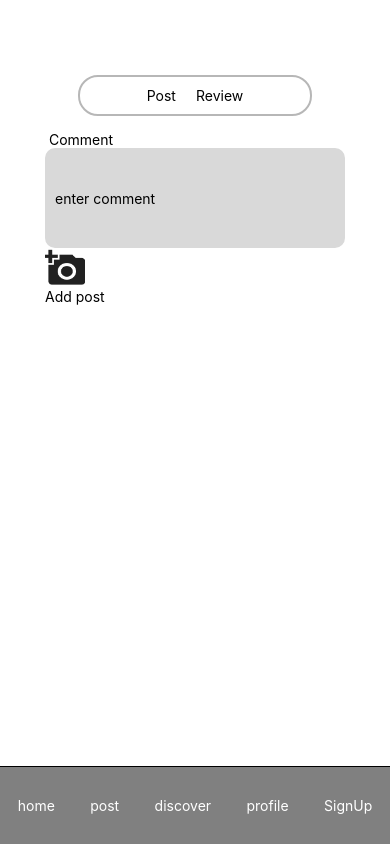
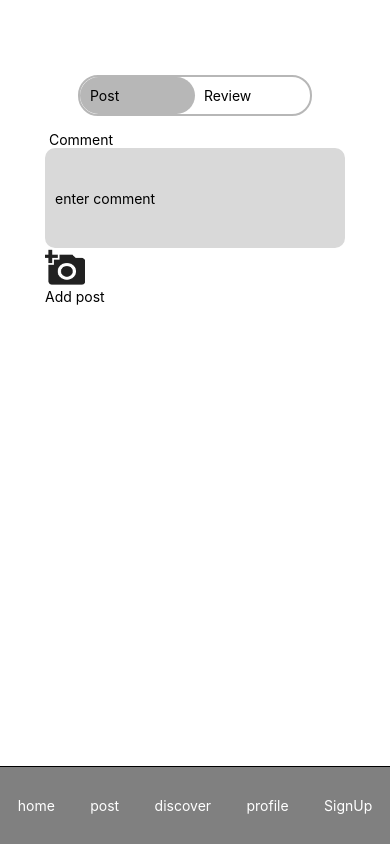
Before and after one commit to sophp516/SEEDS, a React Native app in the folder frontend/: screen /Post in a window 390 px wide. Built offline with nearby package versions, Linux system fonts and the light colour scheme; what react-native-autocomplete-dropdown would draw is missing.

Commit message:
fixed image upload

```diff
--- a/frontend/pages/Post.tsx
+++ b/frontend/pages/Post.tsx
@@ -4,9 +4,11 @@ import { Image, Platform, StyleSheet, Text, TextInput, TouchableOpacity, View }
 import { useNavigation, NavigationProp, ParamListBase } from '@react-navigation/native';
 import Slider from '@react-native-community/slider';
 import * as ImagePicker from 'expo-image-picker';
-import { db } from '../services/firestore';
+import { db , storage } from '../services/firestore';
 import { collection, addDoc} from 'firebase/firestore';
 import Navbar from '../components/Navbar';
+import { ref, uploadBytes,getDownloadURL } from 'firebase/storage';
+
 // import storage from '@react-native-firebase/storage';
 
 interface newPost{
@@ -45,7 +47,12 @@ const Post = () => {
     });
 
     const handleCreatePost = () => {
-
+        let finalPost = {...post};
+        if (post.image){
+            finalPost.image = post.image;
+        }else{
+            delete finalPost.image;
+        }
     }
 
     const handleCreateReview = async () =>{
@@ -53,18 +60,18 @@ const Post = () => {
             let finalReview = {...review};
             console.log("Review added to Firestore with ID:");
             // ERROR: Image upload doesn't work but else wise it does update on the database
-            // if (review.image){
-            //     const response = await fetch(review.image);
-            //     const blob = await response.blob();
-            //     const imgName = "img-" + new Date().getTime();
-            //     const storageRef = storage().ref(`reviews/${imgName}.jpg`);
-            //     const snapshop = await storageRef.put(blob);
-            //     const imageUrl = await storage().ref(`reviews/${imgName}.jpg`).getDownloadURL();
-            //     finalReview.image = imageUrl;
-            //     console.log("Review added to Firestore with ID:");
-            // }else{
-            //     delete finalReview.image;
-            // }
+            if (review.image){
+                const response = await fetch(review.image);
+                const blob = await response.blob(); // convert
+                const imgName = "img-" + new Date().getTime();
+                const storageRef = ref(storage, `reviews/${imgName}.jpg`)
+                const snapshop = await uploadBytes(storageRef, blob);
+                const imageUrl = await getDownloadURL(storageRef);
+                finalReview.image = imageUrl;
+                console.log("Review added to Firestore with ID:");
+            }else{
+                delete finalReview.image;
+            }
 
             const reviewRef = await addDoc(collection(db, 'reviews'), finalReview);
             console.log("Review added to Firestore with ID:", reviewRef.id);
@@ -115,6 +122,9 @@ const Post = () => {
 
         }
     }
+    const uploadImage = async () => {
+
+    }
 
 
 
@@ -155,10 +165,10 @@ const Post = () => {
              </TouchableOpacity> */}
 
             <View style={styles.toggleContainer}>
-                <TouchableOpacity onPress={()=>setToggle(true)} style={styles.toggleButton}>
+                <TouchableOpacity onPress={()=>setToggle(true)} style={toggle ? styles.activeToggle : styles.inactiveToggle}>
                     <Text>Post</Text>
                 </TouchableOpacity>
-                <TouchableOpacity onPress={()=>setToggle(false)} style={styles.toggleButton}>
+                <TouchableOpacity onPress={()=>setToggle(false)} style={toggle ?  styles.inactiveToggle : styles.activeToggle }>
                     <Text>Review</Text>
                 </TouchableOpacity>
             </View>
@@ -290,8 +300,20 @@ const styles = StyleSheet.create({
         justifyContent: 'center',
         margin: 15,
     },
-    toggleButton:{
+    activeToggle: {
         padding: 10,
+        width: '50%',
+        justifyContent: 'center',
+        alignContent: 'center',
+        backgroundColor: '#B7B7B7',
+        borderRadius: 20,
+        borderColor: '#B7B7B7',
+        borderStyle: 'solid',
+    },
+    inactiveToggle: {
+        padding: 9,
+        width: '50%',
+        borderRadius: 20,
         justifyContent: 'center',
         alignContent: 'center',
     },
--- a/frontend/services/firestore.js
+++ b/frontend/services/firestore.js
@@ -1,9 +1,11 @@
 import { initializeApp } from 'firebase/app';
 import { getFirestore } from 'firebase/firestore';
+import {getStorage} from 'firebase/storage';
 import { initializeAuth, getReactNativePersistence } from 'firebase/auth';
 import AsyncStorage from '@react-native-async-storage/async-storage';
 import "firebase/compat/auth";
 import "firebase/compat/firestore";
+import { get } from 'react-native/Libraries/TurboModule/TurboModuleRegistry';
 
 const firebaseConfig = {
   apiKey: "AIzaSyDSVgKuiXpK3geC8OLXYKIY2cfa1Yj1EGY",
@@ -17,6 +19,7 @@ const firebaseConfig = {
 
 // Initialize Firebase
 const app = initializeApp(firebaseConfig);
+export const storage = getStorage(app);
 export const db = getFirestore(app);
 export const auth = initializeAuth(app, {
   persistence: getReactNativePersistence(AsyncStorage)
```
